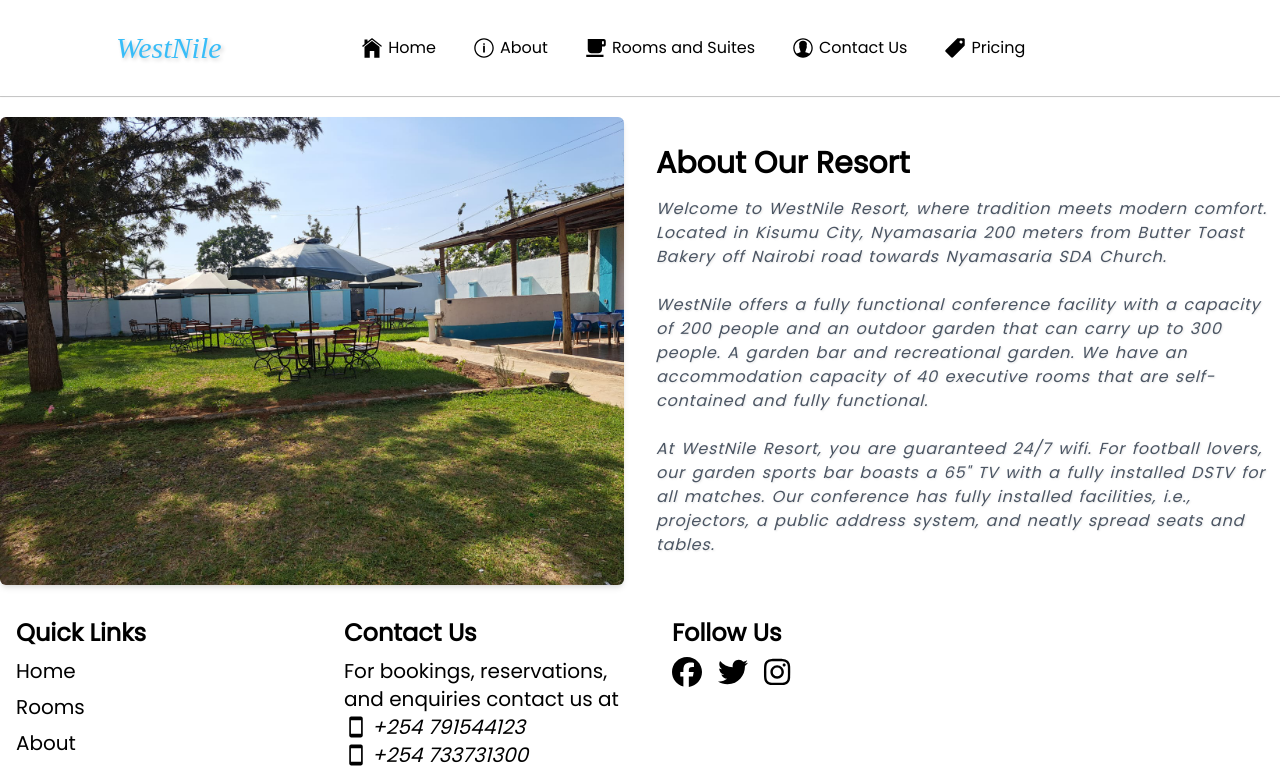
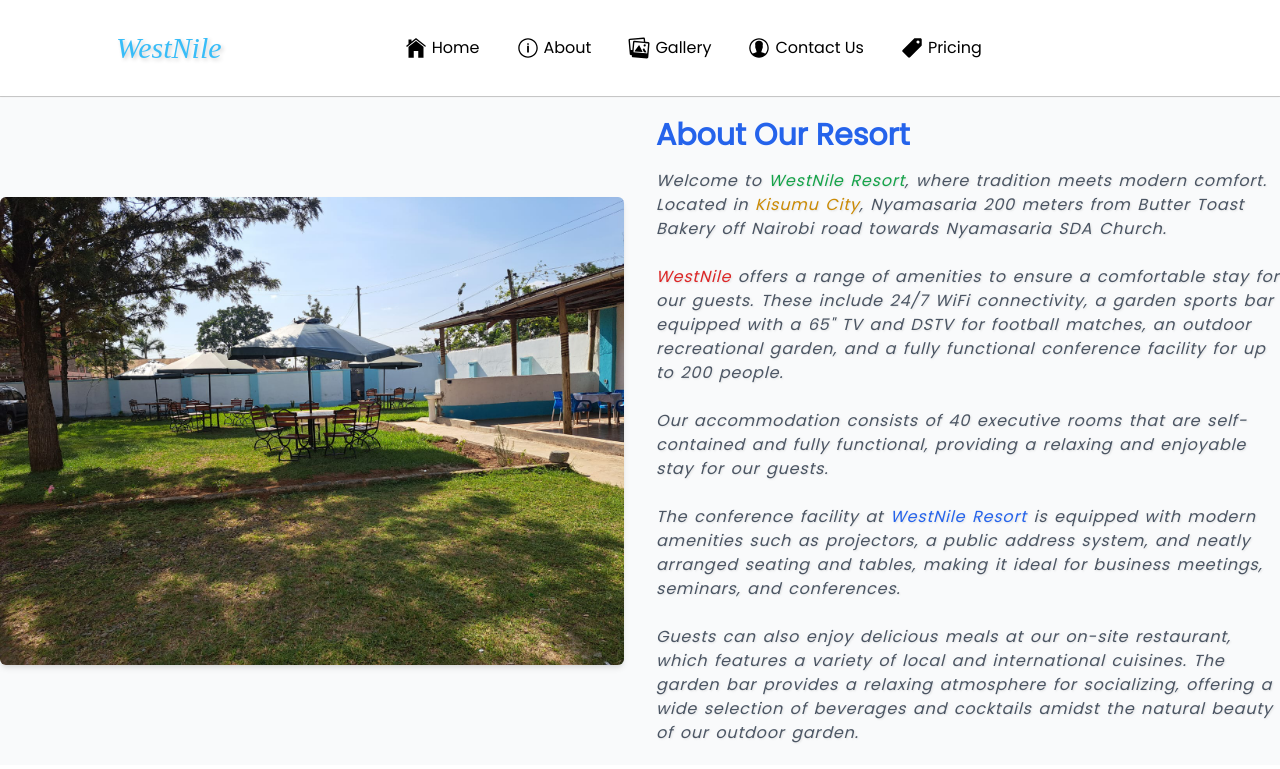
Before and after one commit to alvinkenyagah/weniresort.com-, a React (Vite) app: page /about in a window 1280 px wide. Shown: the top 769 px of the page. Built offline with nearby package versions, Linux system fonts and the light colour scheme.

Commit message:
color the website

```diff
--- a/src/components/Navbar.jsx
+++ b/src/components/Navbar.jsx
@@ -3,7 +3,7 @@
 import Close from '../assets/close.svg';
 import { motion } from 'framer-motion';
 import { Link } from "react-router-dom";
-import { IoIosHome, IoIosContact, IoIosPricetag, IoIosInformationCircleOutline, IoMdCafe } from 'react-icons/io';
+import { IoIosHome, IoIosContact, IoIosPricetag, IoIosInformationCircleOutline, IoIosImages } from 'react-icons/io';
 import './navbar.css'
 
 const Navbar = () => {
@@ -50,8 +50,8 @@
               </li>
               <li>
                 <Link to="/suites" onClick={scrollToTop} className="flex items-center hover:text-blue-800">
-                  <IoMdCafe className="text-2xl mr-1" />
-                  <span>Rooms and Suites</span>
+                  <IoIosImages className="text-2xl mr-1" />
+                  <span>Gallery</span>
                 </Link>
               </li>
               <li>
@@ -99,8 +99,8 @@
             </li>
             <li>
               <Link to="/suites" className="flex items-center mb-4 hover:text-blue-800">
-                <IoMdCafe className="text-2xl mr-1" />
-                <span>Rooms and Suites</span>
+                <IoIosImages className="text-2xl mr-1" />
+                <span>Gallery</span>
               </Link>
             </li>
             <li>
--- a/src/components/about/About.jsx
+++ b/src/components/about/About.jsx
@@ -20,17 +20,21 @@
     <div className="grid grid-cols-1 md:grid-cols-2 gap-8 items-center">
       {/* Text Content */}
       <div className="text-center md:text-left">
-              <h1 className="text-3xl font-bold mb-4">About Our Resort</h1>
-              <p className="text-gray-600  mb-6 calligraph">
-                Welcome to WestNile Resort, where tradition meets modern comfort. Located in Kisumu City, Nyamasaria 200 meters from Butter Toast Bakery off Nairobi road towards Nyamasaria SDA Church.
+        <h1 className="text-3xl font-bold mb-4 text-blue-600">About Our Resort</h1>
+        <p className="text-gray-600 mb-6 calligraph">
+          Welcome to <span className="text-green-600">WestNile Resort</span>, where tradition meets modern comfort. Located in <span className="text-yellow-600">Kisumu City</span>, Nyamasaria 200 meters from Butter Toast Bakery off Nairobi road towards Nyamasaria SDA Church.
         </p>
-              <p className="text-gray-600  mb-6 calligraph">
-                WestNile offers a fully functional conference facility with a capacity of 200 people and an outdoor garden that can carry up to 300 people.
-                A garden bar and recreational garden. We have an accommodation capacity of 40 executive rooms that are self-contained and fully functional.
+        <p className="text-gray-600 mb-6 calligraph">
+          <span className="text-red-600">WestNile</span> offers a range of amenities to ensure a comfortable stay for our guests. These include 24/7 WiFi connectivity, a garden sports bar equipped with a 65" TV and DSTV for football matches, an outdoor recreational garden, and a fully functional conference facility for up to 200 people.
         </p>
-              <p className="text-gray-600  calligraph">
-                At WestNile Resort, you are guaranteed 24/7 wifi. For football lovers, our garden sports bar boasts a 65" TV with a fully installed DSTV for all matches.
-                Our conference has fully installed facilities, i.e., projectors, a public address system, and neatly spread seats and tables.
+        <p className="text-gray-600 mb-6 calligraph">
+          Our accommodation consists of 40 executive rooms that are self-contained and fully functional, providing a relaxing and enjoyable stay for our guests.
+        </p>
+        <p className="text-gray-600 mb-6 calligraph">
+          The conference facility at <span className="text-blue-600">WestNile Resort</span> is equipped with modern amenities such as projectors, a public address system, and neatly arranged seating and tables, making it ideal for business meetings, seminars, and conferences.
+        </p>
+        <p className="text-gray-600 calligraph">
+          Guests can also enjoy delicious meals at our on-site restaurant, which features a variety of local and international cuisines. The garden bar provides a relaxing atmosphere for socializing, offering a wide selection of beverages and cocktails amidst the natural beauty of our outdoor garden.
         </p>
       </div>
 
--- a/src/components/about/Aboutpage.jsx
+++ b/src/components/about/Aboutpage.jsx
@@ -25,22 +25,26 @@
   return (
 
     <>
-      <section className="py-5 bg-white" id="about">
+<section className="py-5 bg-gray-50" id="about">
   <div className="container mx-auto px-4 md:px-0"> {/* Added padding for responsiveness */}
     <div className="grid grid-cols-1 md:grid-cols-2 gap-8 items-center">
       {/* Text Content */}
       <div className="text-center md:text-left">
-              <h1 className="text-3xl font-bold mb-4">About Our Resort</h1>
+        <h1 className="text-3xl font-bold mb-4 text-blue-600">About Our Resort</h1>
         <p className="text-gray-600 mb-6 calligraph">
-                Welcome to WestNile Resort, where tradition meets modern comfort. Located in Kisumu City, Nyamasaria 200 meters from Butter Toast Bakery off Nairobi road towards Nyamasaria SDA Church.
+          Welcome to <span className="text-green-600">WestNile Resort</span>, where tradition meets modern comfort. Located in <span className="text-yellow-600">Kisumu City</span>, Nyamasaria 200 meters from Butter Toast Bakery off Nairobi road towards Nyamasaria SDA Church.
         </p>
         <p className="text-gray-600 mb-6 calligraph">
-                WestNile offers a fully functional conference facility with a capacity of 200 people and an outdoor garden that can carry up to 300 people.
-                A garden bar and recreational garden. We have an accommodation capacity of 40 executive rooms that are self-contained and fully functional.
+          <span className="text-red-600">WestNile</span> offers a range of amenities to ensure a comfortable stay for our guests. These include 24/7 WiFi connectivity, a garden sports bar equipped with a 65" TV and DSTV for football matches, an outdoor recreational garden, and a fully functional conference facility for up to 200 people.
+        </p>
+        <p className="text-gray-600 mb-6 calligraph">
+          Our accommodation consists of 40 executive rooms that are self-contained and fully functional, providing a relaxing and enjoyable stay for our guests.
+        </p>
+        <p className="text-gray-600 mb-6 calligraph">
+          The conference facility at <span className="text-blue-600">WestNile Resort</span> is equipped with modern amenities such as projectors, a public address system, and neatly arranged seating and tables, making it ideal for business meetings, seminars, and conferences.
         </p>
         <p className="text-gray-600 calligraph">
-                At WestNile Resort, you are guaranteed 24/7 wifi. For football lovers, our garden sports bar boasts a 65" TV with a fully installed DSTV for all matches.
-                Our conference has fully installed facilities, i.e., projectors, a public address system, and neatly spread seats and tables.
+          Guests can also enjoy delicious meals at our on-site restaurant, which features a variety of local and international cuisines. The garden bar provides a relaxing atmosphere for socializing, offering a wide selection of beverages and cocktails amidst the natural beauty of our outdoor garden.
         </p>
       </div>
 
@@ -57,6 +61,7 @@
 </section>
 
 
+
     {/* FOOTER */}
 
 <footer className="bg-white text-white py-3">
@@ -66,27 +71,32 @@
 
   {/* Navigation Buttons */}
   <div className="w-full sm:w-1/2 md:w-1/3 lg:w-1/4 px-4 mb-4">
-  <h1 className="text-black text-2xl font-bold mb-2">Quick Links</h1>
+        <h1 className="text-black text-2xl font-bold mb-4 text-blue-500">Quick Links</h1>
           <ul className="list-none p-0 m-0">
             <li className="mb-2">
+
+              <a href="#hero" className="text-xl text-black hover:text-blue-800 ">
               <Link to="/" onClick={scrollToTop}>
-        <a href="#hero" className="text-xl text-black hover:text-blue-800 ">
                 Home
+                </Link>
               </a>
-        </Link>
-      </li>
-      <li className="mb-2"><Link to="/suites" onClick={scrollToTop}>
-        <a className="text-xl text-black hover:text-blue-800">
-          Rooms
-        </a>
-        </Link>
+
             </li>
             <li className="mb-2">
+              <a className="text-xl text-black hover:text-blue-800">
+              <Link to="/suites" onClick={scrollToTop}>
+                Rooms
+                </Link>
+              </a>
+
+            </li>
+            <li className="mb-2">
+              <a  className="text-xl text-black hover:text-blue-800">
               <Link to="/about" onClick={scrollToTop}>
-        <a  className="text-xl text-black hover:text-blue-800">
                 About
+                </Link>
               </a>
-        </Link>
+
             </li>
             <li className="mb-2">
               <a href="#contact" className="text-xl text-black hover:text-blue-800">
@@ -96,31 +106,30 @@
           </ul>
         </div>
 
+
  {/* Contact Information */}
  <div className="text-black w-full sm:w-1/2 md:w-1/3 lg:w-1/4 px-4 mb-4" id="contactus">
-  <h1 className="text-black text-2xl font-bold mb-2">Contact Us</h1>
+  <h1 className="text-black text-2xl font-bold mb-2 text-blue-500">Contact Us</h1>
   <p className='text-xl'>For bookings, reservations, and enquiries contact us at</p>
   <div className='flex items-center text-xl italic'>
-    <IoMdPhonePortrait className="text-2xl mr-1" />
-    <a href={`tel:${phoneNumber2}`} className='hover:text-blue-800'>{phoneNumber2}</a>
+    <IoMdPhonePortrait className="text-2xl mr-1 text-blue-500" />
+    <a href={`tel:${phoneNumber2}`} className='text-blue-800 bold hover:text-red-500'>{phoneNumber2}</a>
   </div>
   <div className='flex items-center text-xl italic'>
-    <IoMdPhonePortrait className="text-2xl mr-1" />
-    <a href={`tel:${phoneNumber}`} className='hover:text-blue-800'>{phoneNumber}</a>
+    <IoMdPhonePortrait className="text-2xl mr-1 text-blue-500" />
+    <a href={`tel:${phoneNumber}`} className='text-blue-800 bold hover:text-red-500'>{phoneNumber}</a>
   </div>
   <div className='flex items-center text-xl italic'>
-    < IoMdMap className="text-2xl mr-1"/>
+    < IoMdMap className="text-2xl mr-1 text-blue-500"/>
   <p className='text-xl'>Address: nyamasaria road, Kisumu East</p>
   </div>
 </div>
 
 
 
-
-
         {/* Social Media Links */}
         <div className="w-full sm:w-1/2 md:w-1/3 lg:w-1/4 px-4 mb-4">
-  <h1 className="text-black text-2xl font-bold mb-2">Follow Us</h1>
+        <h1 className="text-black text-2xl font-bold mb-4 text-blue-500">Follow Us</h1>
           <div className="flex">
             <a href="https://www.facebook.com/people/WestNile-Resort/100054209033889/" className="mr-4" target="_blank" rel="noopener noreferrer">
               <FontAwesomeIcon icon={faFacebook} className="text-black text-3xl hover:text-blue-800"  />
@@ -134,14 +143,13 @@
 
           </div>
         </div>
-
 </div>
 
         {/* Copy right */}
 
         <div>
           <hr />
-          <p className='text-black flex justify-center mt-1'>Copyright © 2024 WestNileResort</p>
+          <p className='text-black flex justify-center mt-1 text-blue-800'>Copyright © 2024 WestNileResort</p>
         </div>
 
 </footer>
--- a/src/components/footer/Footer.jsx
+++ b/src/components/footer/Footer.jsx
@@ -26,7 +26,7 @@
       <div className="container mx-auto flex flex-wrap gap-2 flex-wrap">
 
                   {/* Google Map */}
-                  <h1 className="text-black text-2xl font-bold">Find Us</h1>
+                  <h1 className="text-black text-2xl font-bold text-blue-500">Find Us</h1>
                     <div className="google-map-container">
 
                      <iframe
@@ -42,7 +42,7 @@
 
         {/* Navigation Buttons */}
         <div className="w-full sm:w-1/2 md:w-1/3 lg:w-1/4 px-4 mb-4">
-        <h1 className="text-black text-2xl font-bold mb-4">Quick Links</h1>
+        <h1 className="text-black text-2xl font-bold mb-4 text-blue-500">Quick Links</h1>
           <ul className="list-none p-0 m-0">
             <li className="mb-2">
 
@@ -80,18 +80,18 @@
 
  {/* Contact Information */}
  <div className="text-black w-full sm:w-1/2 md:w-1/3 lg:w-1/4 px-4 mb-4" id="contactus">
-  <h1 className="text-black text-2xl font-bold mb-2">Contact Us</h1>
+  <h1 className="text-black text-2xl font-bold mb-2 text-blue-500">Contact Us</h1>
   <p className='text-xl'>For bookings, reservations, and enquiries contact us at</p>
   <div className='flex items-center text-xl italic'>
-    <IoMdPhonePortrait className="text-2xl mr-1" />
-    <a href={`tel:${phoneNumber2}`} className='hover:text-blue-800'>{phoneNumber2}</a>
+    <IoMdPhonePortrait className="text-2xl mr-1 text-blue-500" />
+    <a href={`tel:${phoneNumber2}`} className='text-blue-800 bold hover:text-red-500'>{phoneNumber2}</a>
   </div>
   <div className='flex items-center text-xl italic'>
-    <IoMdPhonePortrait className="text-2xl mr-1" />
-    <a href={`tel:${phoneNumber}`} className='hover:text-blue-800'>{phoneNumber}</a>
+    <IoMdPhonePortrait className="text-2xl mr-1 text-blue-500" />
+    <a href={`tel:${phoneNumber}`} className='text-blue-800 bold hover:text-red-500'>{phoneNumber}</a>
   </div>
   <div className='flex items-center text-xl italic'>
-    < IoMdMap className="text-2xl mr-1"/>
+    < IoMdMap className="text-2xl mr-1 text-blue-500"/>
   <p className='text-xl'>Address: nyamasaria road, Kisumu East</p>
   </div>
 </div>
@@ -100,7 +100,7 @@
 
         {/* Social Media Links */}
         <div className="w-full sm:w-1/2 md:w-1/3 lg:w-1/4 px-4 mb-4">
-        <h1 className="text-black text-2xl font-bold mb-4">Follow Us</h1>
+        <h1 className="text-black text-2xl font-bold mb-4 text-blue-500">Follow Us</h1>
           <div className="flex">
             <a href="https://www.facebook.com/people/WestNile-Resort/100054209033889/" className="mr-4" target="_blank" rel="noopener noreferrer">
               <FontAwesomeIcon icon={faFacebook} className="text-black text-3xl hover:text-blue-800"  />
@@ -118,7 +118,7 @@
       {/* Copy right */}
         <div>
           <hr />
-          <p className='text-black flex justify-center mt-1'>Copyright © 2024 WestNileResort</p>
+          <p className='text-black flex justify-center mt-1 text-blue-800'>Copyright © 2024 WestNileResort</p>
         </div>
     </footer>
   );
--- a/src/components/pricing/Pricing.jsx
+++ b/src/components/pricing/Pricing.jsx
@@ -6,44 +6,40 @@
   return (
 <section className="py-16 bg-gray-100" id='pricing'>
   <div className="container mx-auto text-center">
-        <h1 className="text-4xl font-bold mb-8">Our plans</h1>
+    <h1 className="text-4xl font-bold mb-8 text-blue-900">Our Plans</h1>
 
-
-        <div className="pricing-cards-container"> {/* Added a class for the pricing cards container */}
+    <div className="pricing-cards-container grid grid-cols-1 md:grid-cols-2 lg:grid-cols-4 gap-8"> {/* Added a class for the pricing cards container */}
       {/* Pricing Card - Basic */}
-          <div className="pricing-card">
-            <h3 className="text-lg font-semibold mb-2">Day rest</h3>
-            <p className="text-gray-600 mb-4">Perfect for individuals. </p>
-            <div className="text-2xl font-bold mb-4">1000 KSH</div>
+      <div className="pricing-card border border-gray-300 rounded-lg p-6 shadow-md bg-white">
+        <h3 className="text-lg font-semibold mb-2 text-blue-900">Day Rest</h3>
+        <p className="text-gray-600 mb-4">Perfect for individuals.</p>
+        <div className="text-2xl font-bold mb-4 text-green-700">1000 KSH</div>
       </div>
 
       {/* Pricing Card - Standard */}
-          <div className="pricing-card">
-            <h3 className="text-lg font-semibold mb-2">Standard rooms</h3>
-            <p className="text-gray-600 mb-4">Great individual guests staying overnight.</p>
-            <div className="text-2xl font-bold mb-4">1500 KSH</div>
+      <div className="pricing-card border border-gray-300 rounded-lg p-6 shadow-md bg-white">
+        <h3 className="text-lg font-semibold mb-2 text-blue-900">Standard Rooms</h3>
+        <p className="text-gray-600 mb-4">Great for individual guests staying overnight.</p>
+        <div className="text-2xl font-bold mb-4 text-green-700">1500 KSH</div>
       </div>
 
-
       {/* Pricing Card - Premium */}
-          <div className="pricing-card">
-            <h3 className="text-lg font-semibold mb-2">Double Occupancy</h3>
+      <div className="pricing-card border border-gray-300 rounded-lg p-6 shadow-md bg-white">
+        <h3 className="text-lg font-semibold mb-2 text-blue-900">Double Occupancy</h3>
         <p className="text-gray-600 mb-4">Ideal for couples staying overnight.</p>
-            <div className="text-2xl font-bold mb-4">2000 KSH</div>
+        <div className="text-2xl font-bold mb-4 text-green-700">2000 KSH</div>
       </div>
 
-          {/* Conference booking */}
-          <div className="pricing-card">
-            <h3 className="text-lg font-semibold mb-2">Conference Booking</h3>
+      {/* Conference Booking */}
+      <div className="pricing-card border border-gray-300 rounded-lg p-6 shadow-md bg-white">
+        <h3 className="text-lg font-semibold mb-2 text-blue-900">Conference Booking</h3>
         <p className="text-gray-600 mb-4">Perfect for holding company meetings.</p>
-            <div className="text-2xl font-bold mb-4">Enquire for pricing</div>
+        <div className="text-2xl font-bold mb-4 text-red-700">Enquire for pricing</div>
       </div>
-
-
-
     </div>
   </div>
 </section>
+
   );
 };
 
--- a/src/pages/Gallery.jsx
+++ b/src/pages/Gallery.jsx
@@ -207,8 +207,8 @@
 
   return (
     <>
-    <div>
-      <h1 className="text-2xl font-bold mt-3 mb-8 text-center">Gallery</h1>
+    <div className='bg-gray-50 py-5 '>
+      {/* <h1 className="text-2xl font-bold mt-3 mb-8 text-center">Gallery</h1> */}
       <div className="flex-item">
           {categories.map(category => (
             <button
@@ -225,34 +225,39 @@
 
           {/* FOOTER */}
 
-  <footer className="bg-white text-white py-3 mt-8">
+          <footer className="bg-white text-white py-3">
 
 
 <div className="container mx-auto flex flex-wrap gap-2 flex-wrap">
 
   {/* Navigation Buttons */}
   <div className="w-full sm:w-1/2 md:w-1/3 lg:w-1/4 px-4 mb-4">
-  <h1 className="text-black text-2xl font-bold mb-4">Quick Links</h1>
+        <h1 className="text-black text-2xl font-bold mb-4 text-blue-500">Quick Links</h1>
           <ul className="list-none p-0 m-0">
             <li className="mb-2">
+
+              <a href="#hero" className="text-xl text-black hover:text-blue-800 ">
               <Link to="/" onClick={scrollToTop}>
-        <a href="#hero" className="text-xl text-black hover:text-blue-800 ">
                 Home
+                </Link>
               </a>
-        </Link>
-      </li>
-      <li className="mb-2"><Link to="/suites" onClick={scrollToTop}>
-        <a className="text-xl text-black hover:text-blue-800">
-          Rooms
-        </a>
-        </Link>
+
             </li>
             <li className="mb-2">
+              <a className="text-xl text-black hover:text-blue-800">
+              <Link to="/suites" onClick={scrollToTop}>
+                Rooms
+                </Link>
+              </a>
+
+            </li>
+            <li className="mb-2">
+              <a  className="text-xl text-black hover:text-blue-800">
               <Link to="/about" onClick={scrollToTop}>
-        <a  className="text-xl text-black hover:text-blue-800">
                 About
+                </Link>
               </a>
-        </Link>
+
             </li>
             <li className="mb-2">
               <a href="#contact" className="text-xl text-black hover:text-blue-800">
@@ -262,27 +267,30 @@
           </ul>
         </div>
 
+
  {/* Contact Information */}
  <div className="text-black w-full sm:w-1/2 md:w-1/3 lg:w-1/4 px-4 mb-4" id="contactus">
-  <h1 className="text-black text-2xl font-bold mb-2">Contact Us</h1>
+  <h1 className="text-black text-2xl font-bold mb-2 text-blue-500">Contact Us</h1>
   <p className='text-xl'>For bookings, reservations, and enquiries contact us at</p>
   <div className='flex items-center text-xl italic'>
-    <IoMdPhonePortrait className="text-2xl mr-1" />
-    <a href={`tel:${phoneNumber2}`} className='hover:text-blue-800'>{phoneNumber2}</a>
+    <IoMdPhonePortrait className="text-2xl mr-1 text-blue-500" />
+    <a href={`tel:${phoneNumber2}`} className='text-blue-800 bold hover:text-red-500'>{phoneNumber2}</a>
   </div>
   <div className='flex items-center text-xl italic'>
-    <IoMdPhonePortrait className="text-2xl mr-1" />
-    <a href={`tel:${phoneNumber}`} className='hover:text-blue-800'>{phoneNumber}</a>
+    <IoMdPhonePortrait className="text-2xl mr-1 text-blue-500" />
+    <a href={`tel:${phoneNumber}`} className='text-blue-800 bold hover:text-red-500'>{phoneNumber}</a>
   </div>
   <div className='flex items-center text-xl italic'>
-    < IoMdMap className="text-2xl mr-1"/>
+    < IoMdMap className="text-2xl mr-1 text-blue-500"/>
   <p className='text-xl'>Address: nyamasaria road, Kisumu East</p>
   </div>
 </div>
 
+
+
         {/* Social Media Links */}
         <div className="w-full sm:w-1/2 md:w-1/3 lg:w-1/4 px-4 mb-4">
-  <h1 className="text-black text-2xl font-bold mb-4">Follow Us</h1>
+        <h1 className="text-black text-2xl font-bold mb-4 text-blue-500">Follow Us</h1>
           <div className="flex">
             <a href="https://www.facebook.com/people/WestNile-Resort/100054209033889/" className="mr-4" target="_blank" rel="noopener noreferrer">
               <FontAwesomeIcon icon={faFacebook} className="text-black text-3xl hover:text-blue-800"  />
@@ -296,16 +304,14 @@
 
           </div>
         </div>
-
 </div>
 
-           {/* Copy right  */}
+        {/* Copy right */}
 
         <div>
           <hr />
-          <p className='text-black flex justify-center mt-1'>Copyright © 2024 WestNileResort</p>
+          <p className='text-black flex justify-center mt-1 text-blue-800'>Copyright © 2024 WestNileResort</p>
         </div>
-
 
 </footer>
     </>
```
Lines whose indentation alone changed are shown as unchanged.
